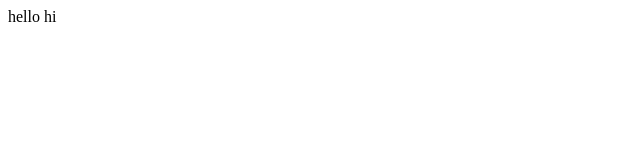
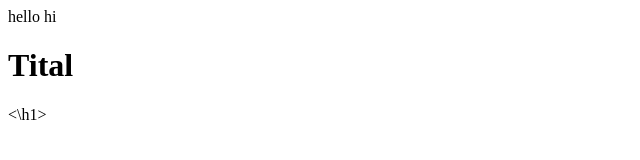
Before and after one commit to Prasanthrajaj/design, a plain HTML site: page index.html in a window 1280 px wide. Shown: the whole page, without its empty margins (0-640 px from the left). Drawn offline with Linux system fonts and the light colour scheme.

Commit message:
Update index.html

```diff
--- a/index.html
+++ b/index.html
@@ -1 +1,2 @@
 hello <everone class="">hi</everone>
+<h1>Tital</h1><\h1>
```
